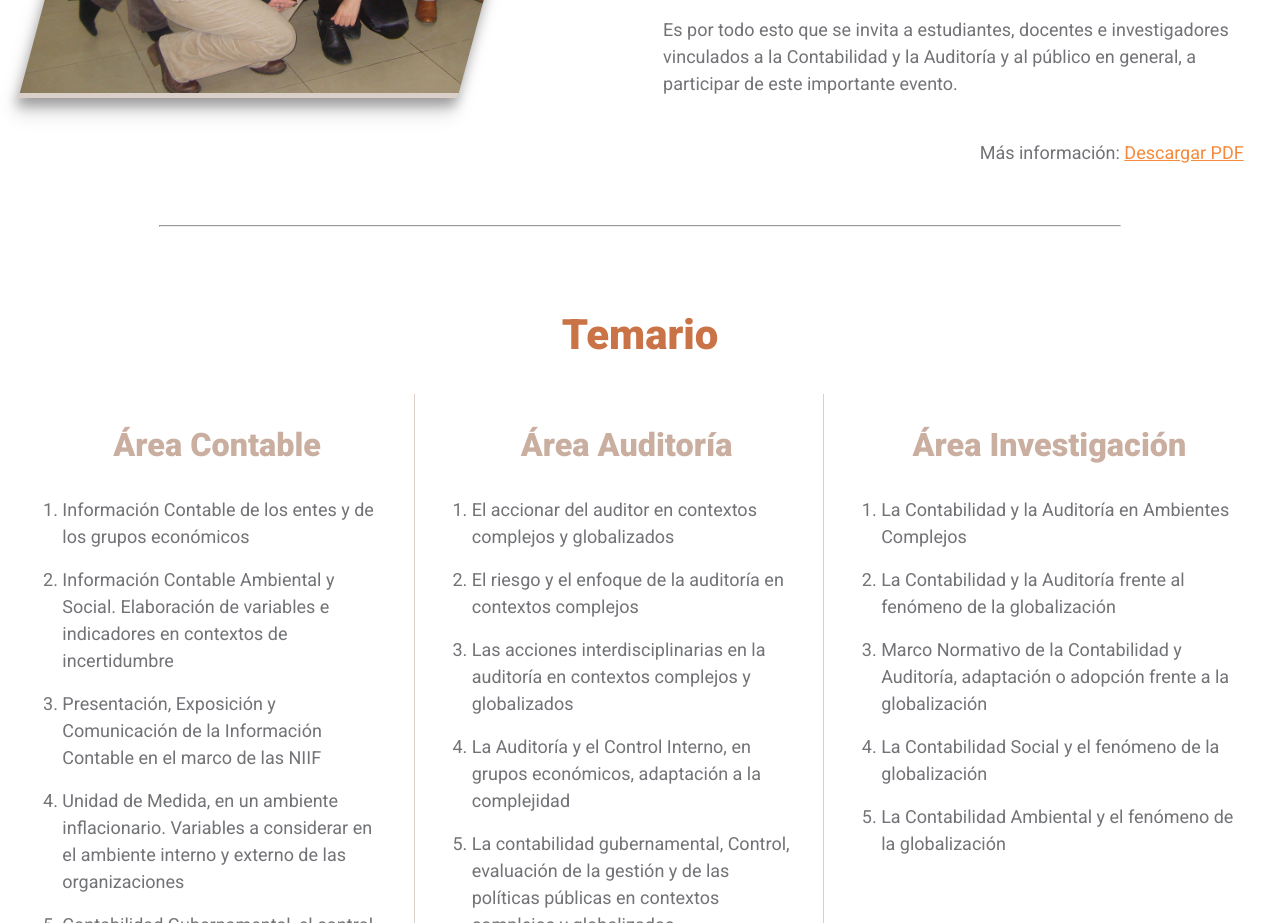
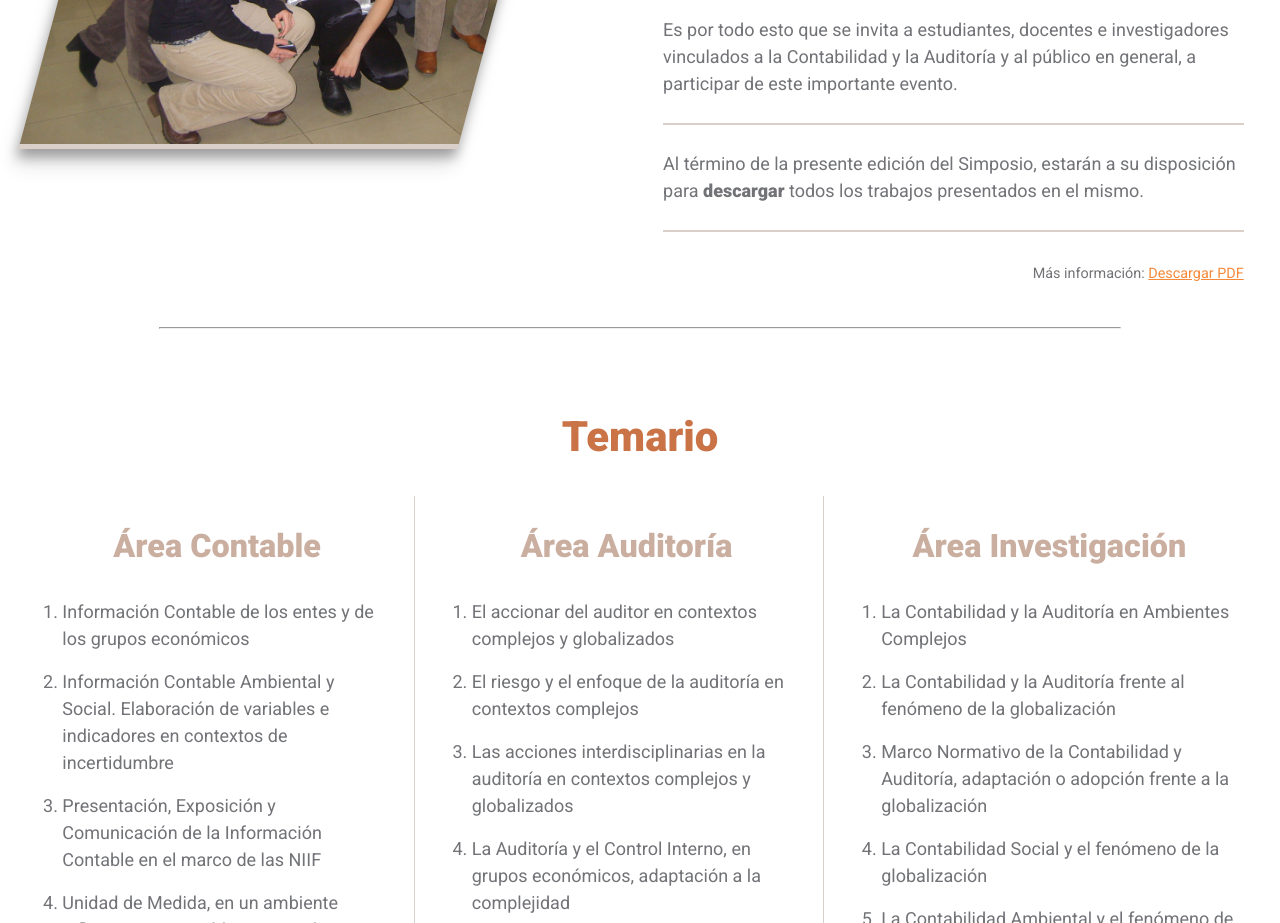
Before and after one commit to cafrias/xi-simposio-web, a React app: page / in a window 1280 px wide. Shown: the part 2220-3143 px from the top of the page. Built offline with nearby package versions, Linux system fonts and the light colour scheme.

Commit message:
Add download disclaimer

```diff
--- a/src/views/About/About.sass
+++ b/src/views/About/About.sass
@@ -43,8 +43,15 @@
 
 // MORE INFO ___________________________________________________________________
 .about__more-info
-  margin-top: 2.618rem
+  margin-top: 1.618rem
   text-align: right
+
+// DOWNLOAD DISCLAIMER
+.download-disclaimer
+  border-top: 2px solid $light-brown
+  border-bottom: 2px solid $light-brown
+  margin: 1.618rem 0
+  padding: 1.618rem 0
 
 // TEMARIO SECTION _____________________________________________________________
 .temario
--- a/src/views/About/index.js
+++ b/src/views/About/index.js
@@ -73,9 +73,12 @@ function About() {
             <p>
               Es por todo esto que se invita a estudiantes, docentes e investigadores vinculados a la Contabilidad y la Auditoría y al público en general, a participar de este importante evento.
             </p>
-            <p className="about__more-info">
-              Más información: <a href="https://www.google.com">Descargar PDF</a>
+            <p className="download-disclaimer">
+              Al término de la presente edición del Simposio, estarán a su disposición para <strong>descargar</strong> todos los trabajos presentados en el mismo.<br/>
             </p>
+            <footer className="about__more-info">
+              <small>Más información: <a href="https://www.google.com">Descargar PDF</a></small>
+            </footer>
           </div>
         </article>
       </div>
```
